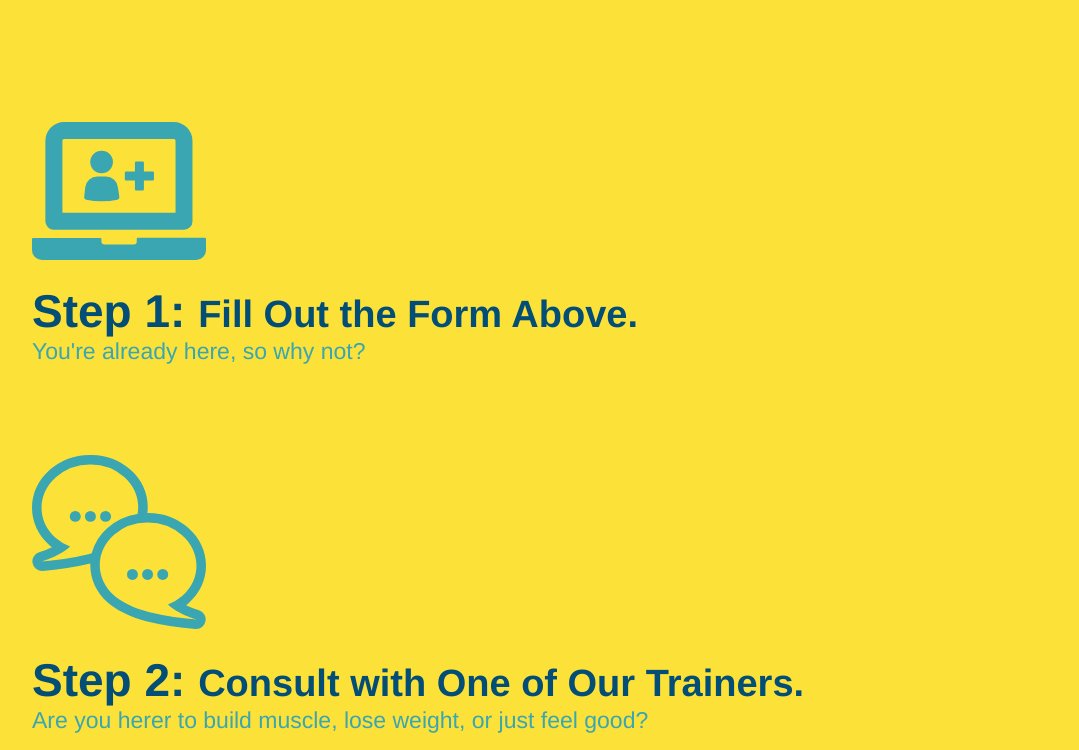
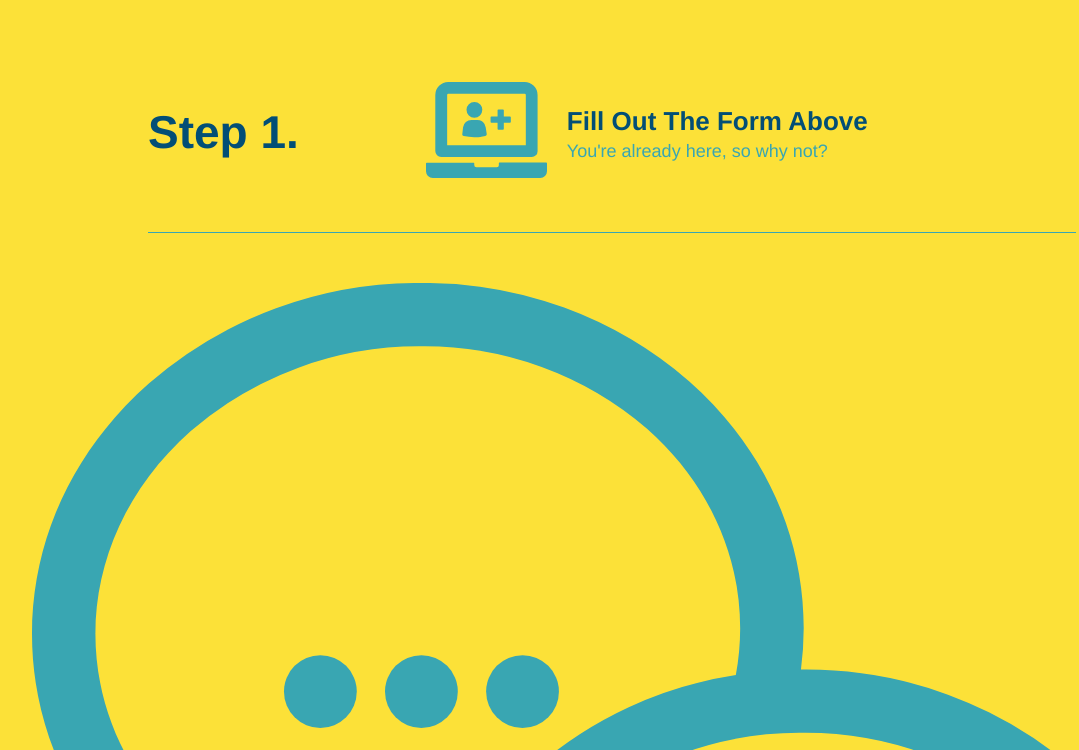
Before and after one commit to Edado94/run-buddy, a plain HTML site: page index.html in a window 1280 px wide. Shown: the part 1350-2100 px from the top of the page, without its empty margins (28-1107 px from the left). Drawn offline with Linux system fonts and the light colour scheme.

Commit message:
add flexbox to the steps

```diff
--- a/assets/css/style.css
+++ b/assets/css/style.css
@@ -199,38 +199,53 @@ header {
             border-color: #39a6b2;
         }
 
-        /*remove this entire CSS rule */
-        .intro h2 {
+        .step {
+            margin: 50px auto;
+            padding-bottom: 50px;
+            width: 80%;
+            border-bottom: 1px solid #39a6b2;
+            display: flex;
+            flex-wrap: wrap;
+            align-items: center;
+            justify-content: space-between;
+        }
+
+        .step h3 {
+            color: #024e76;
+            font-size: 46px;
+            flex: 1 30%;
 
         }
 
-        /* and this one */
-        .steps h2 {
-
+        .step-info {
+            flex: 2 70%;
+            display: flex;
+            flex-wrap: wrap;
+            align-items: center;
         }
 
-        .steps div {
-            margin-bottom: 80px;
+        .step-text {
+            flex: 12;
         }
 
-        .steps img {
-            width: 15%;
-            margin: 10px 0;
+        .step-text p {
+            color: #39a6b2;
+            font-size: 18px;
         }
 
-        .steps h3 {
+        .step-text h4 {
+            font-size: 26px;
+            line-height: 1.5;
             color: #024e76;
-            font-size: 46px;
-            margin-top: 10px;
         }
 
-        .steps p {
-            color: #39a6b2;
-            font-size: 23px;
+        .step-img {
+            flex: 1 12%;
+            margin-right: 20px;
         }
 
-        .steps span {
-            font-size: 38px;
+        .step-img img {
+            max-width: 100%;
         }
 
         .trainers {
--- a/index.html
+++ b/index.html
@@ -94,11 +94,17 @@
                 <h2 class="section-title secondary-border">What You Do</h2>
                 </div>
 
-                <div>
-                    <!-- insert this img element-->
-                    <img src="./assets/images/step-1.svg" alt="" />
-                    <h3>Step 1: <span>Fill Out the Form Above.</span></h3>
-                    <p>You're already here, so why not?</p>
+                <div class="step">
+                    <h3>Step 1.</h3>
+                    <div class="step-info">
+                        <div class="step-img">
+                            <img src="./assets/images/step-1.svg" alt="" />
+                        </div>
+                        <div class="step-text">
+                            <h4>Fill Out The Form Above</h4>
+                            <p>You're already here, so why not?</p>
+                        </div>
+                    </div>
                 </div>
 
                 <div>
```
